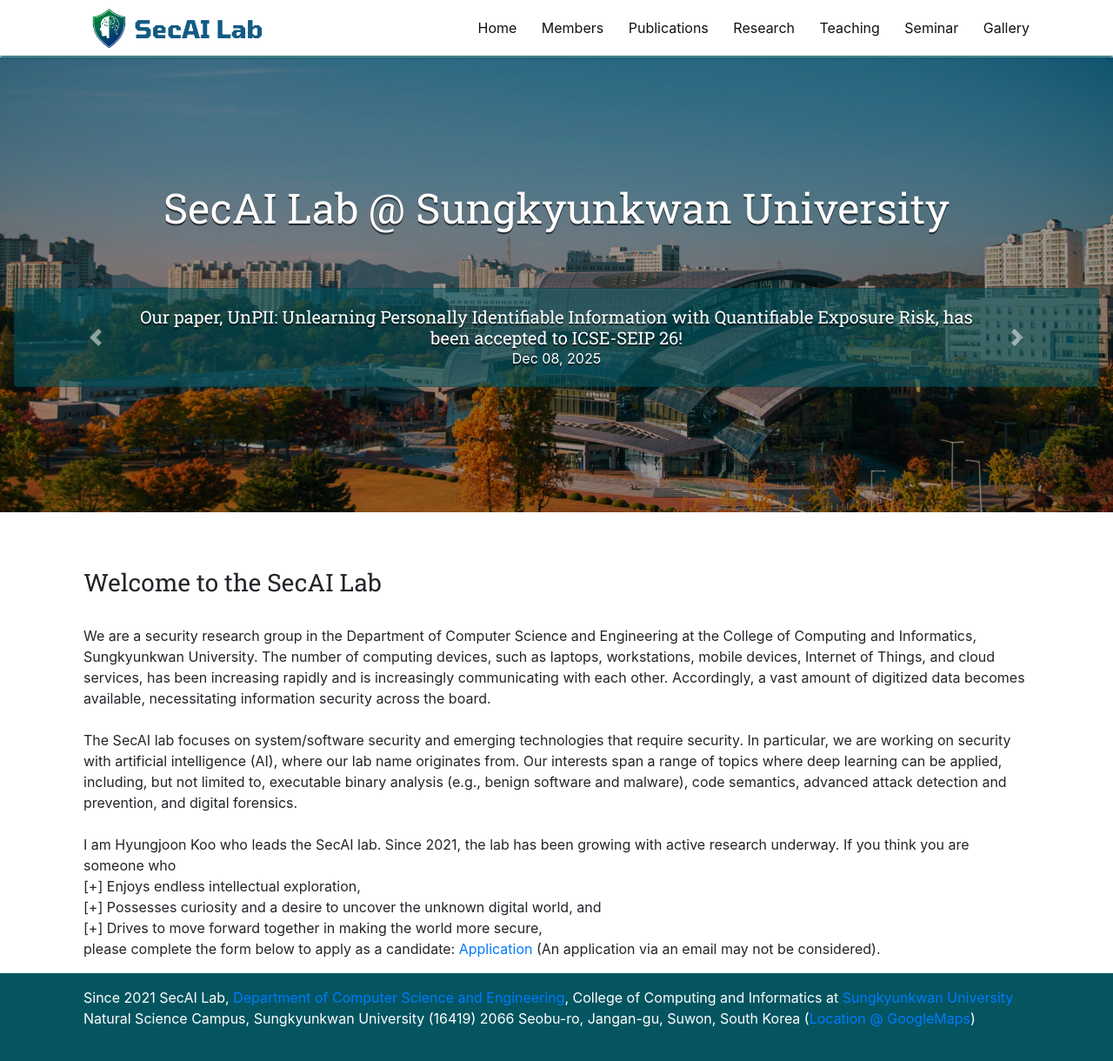
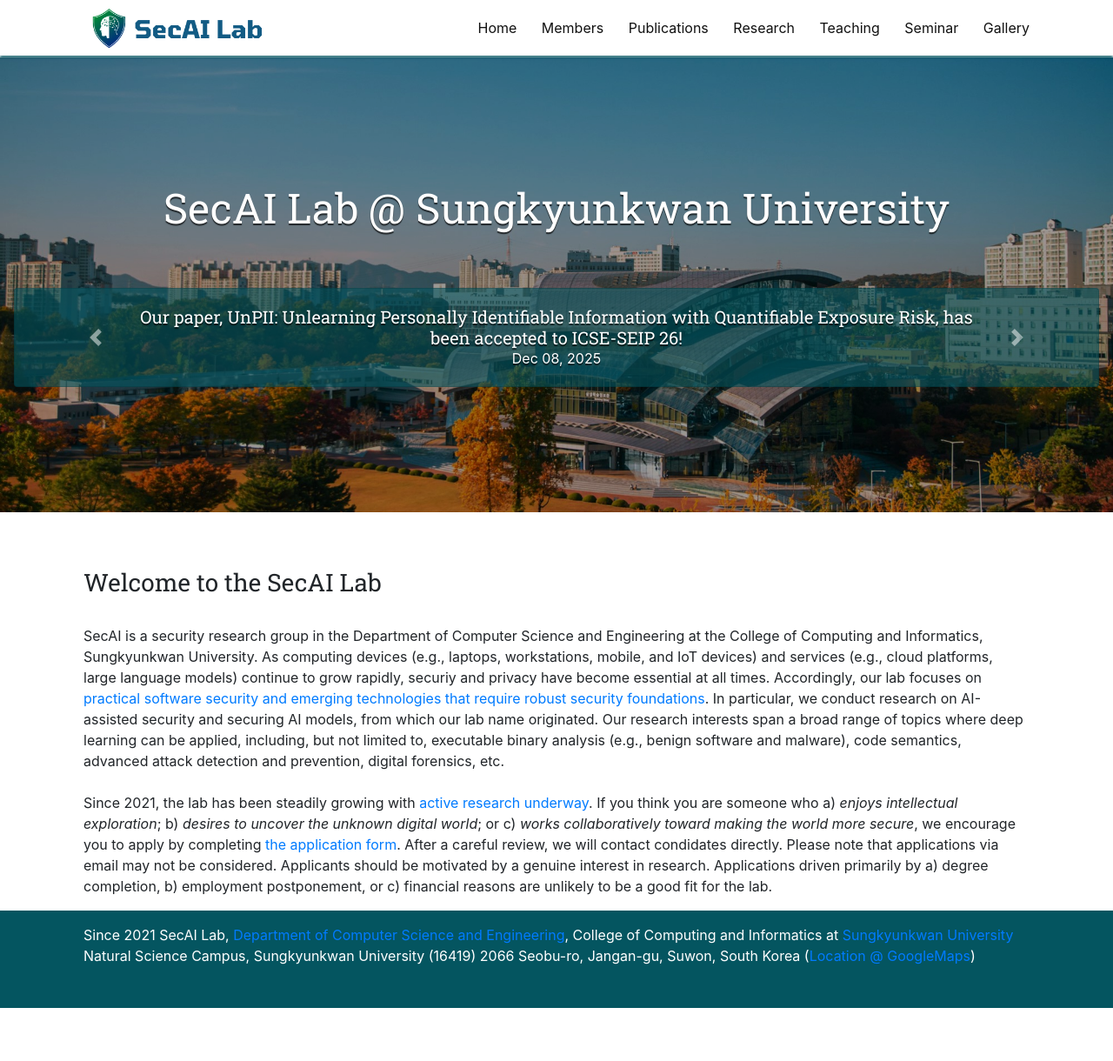
Before and after one commit to SecAI-Lab/secai-lab.github.io, a Jekyll site: the page built from index.html, in a window 1280 px wide and 1231 px high. Shown: the top 1220 px of the window at 87% size. Built offline with Jekyll 4.4.1, drawn with Linux system fonts in a browser that asks for light colours; nearby versions of some CDN libraries.

Commit message:
more eidts

```diff
--- a/index.html
+++ b/index.html
@@ -49,41 +49,38 @@
 <br><br>
 <h3>Welcome to the SecAI Lab</h3>
 <br>
-We are a security research group in the Department of Computer Science and Engineering
+SecAI is a security research group in the Department of Computer Science and Engineering
 at the College of Computing and Informatics, Sungkyunkwan University.
-The number of computing devices, such as laptops, workstations, mobile devices,
-Internet of Things, and cloud services, has been increasing rapidly and is increasingly
-communicating with each other. Accordingly, a vast amount of digitized data becomes
-available, necessitating information security across the board.
 
-<br>
+As computing devices (e.g., laptops, workstations, mobile, and IoT devices)
+and services (e.g., cloud platforms, large language models) continue to grow rapidly,
+securiy and privacy have become essential at all times.
+
+Accordingly, our lab focuses on <a href="research/">practical software security and emerging technologies
+that require robust security foundations</a>. In particular, we conduct research on
+AI-assisted security and securing AI models, from which our lab name originated.
+
+Our research interests span a broad range of topics where deep learning can be applied,
+including, but not limited to, executable binary analysis
+(e.g., benign software and malware), code semantics,
+advanced attack detection and prevention, digital forensics, etc.
+
 <!-- <div class="card-sliders ">
-	<div class="container ">
+	<div class="container">
 		<div class="row align-items-center">
 			<div class="col-md">
-				<div class="row mt-5">
+				<div class="row mt-3">
 					<div class="col-lg">
 						<div class="card-decks">
 							<div class="card-deck deck-active">
 								<div class="card">
-								  <img class="card-img" src="images/pubs/benzene.png" alt="Card image">
+								  <img class="card-img" src="images/main1.jpg" alt="Card image">
 								</div>
 								<div class="card">
-							  <img class="card-img" src="images/pubs/r2i.png" alt="Card image">
+							  <img class="card-img" src="images/main2.jpg" alt="Card image">
 							</div>
 								<div class="card">
-							  <img class="card-img" src="images/pubs/binadapter.png" alt="Card image">
-							</div>
-							</div>
-							<div class="card-deck">
-								<div class="card">
-								  <img class="card-img" src="images/pubs/smartmark.png" alt="Card image">
-								</div>
-								<div class="card">
-							  <img class="card-img" src="images/pubs/asmdepictor.png" alt="Card image">
-							</div>
-								<div class="card">
-							  <img class="card-img" src="images/pubs/binshot.png" alt="Card image">
+							  <img class="card-img" src="images/main3.jpg" alt="Card image">
 							</div>
 							</div>
 						</div>
@@ -95,29 +92,26 @@
 			</div>
 		</div>
 
-	</div> -->
+	</div>
+-->
 
-<br>
-The SecAI lab focuses on system/software security and emerging technologies
-that require security. In particular, we are working on security with
-artificial intelligence (AI), where our lab name originates from.
-
-Our interests span a range of topics where deep learning can be applied,
-including, but not limited to, executable binary analysis
-(e.g., benign software and malware), code semantics,
-advanced attack detection and prevention, and digital forensics.
 
 <br> <br>
-I am Hyungjoon Koo who leads the SecAI lab. Since 2021, the lab has been growing with active research underway.
+Since 2021, the lab has been steadily growing with <a href="publications/">active research underway</a>.
 <!-- We are looking for a passionate Ph.D. student (Preferred fields: binary analysis with AI, privacy) to join our lab!-->
 
-If you think you are someone who <br>
-[+] Enjoys endless intellectual exploration, <br>
-[+] Possesses curiosity and a desire to uncover the unknown digital world, and <br>
-[+] Drives to move forward together in making the world more secure, <br>
-please complete the form below to apply as a candidate:
-<a href="https://forms.gle/FsHk1u8WrTKLayHVA" target=blank>Application</a>
-(An application via an email may not be considered).
+If you think you are someone who a) <em>enjoys intellectual exploration</em>;
+b) <em>desires to uncover the unknown digital world</em>; or
+c) <em>works collaboratively toward making the world more secure</em>,
+we encourage you to apply by completing
+<a href="https://forms.gle/FsHk1u8WrTKLayHVA" target=blank>the application form</a>.
+
+After a careful review, we will contact condidates directly.
+Please note that applications via email may not be considered.
+
+Applicants should be motivated by a genuine interest in research.
+Applications driven primarily by a) degree completion, b) employment postponement,
+or c) financial reasons are unlikely to be a good fit for the lab.
 </div>
 
 </div>
```
Also changed, not shown: pages/research.md (+43 -19 lines).
